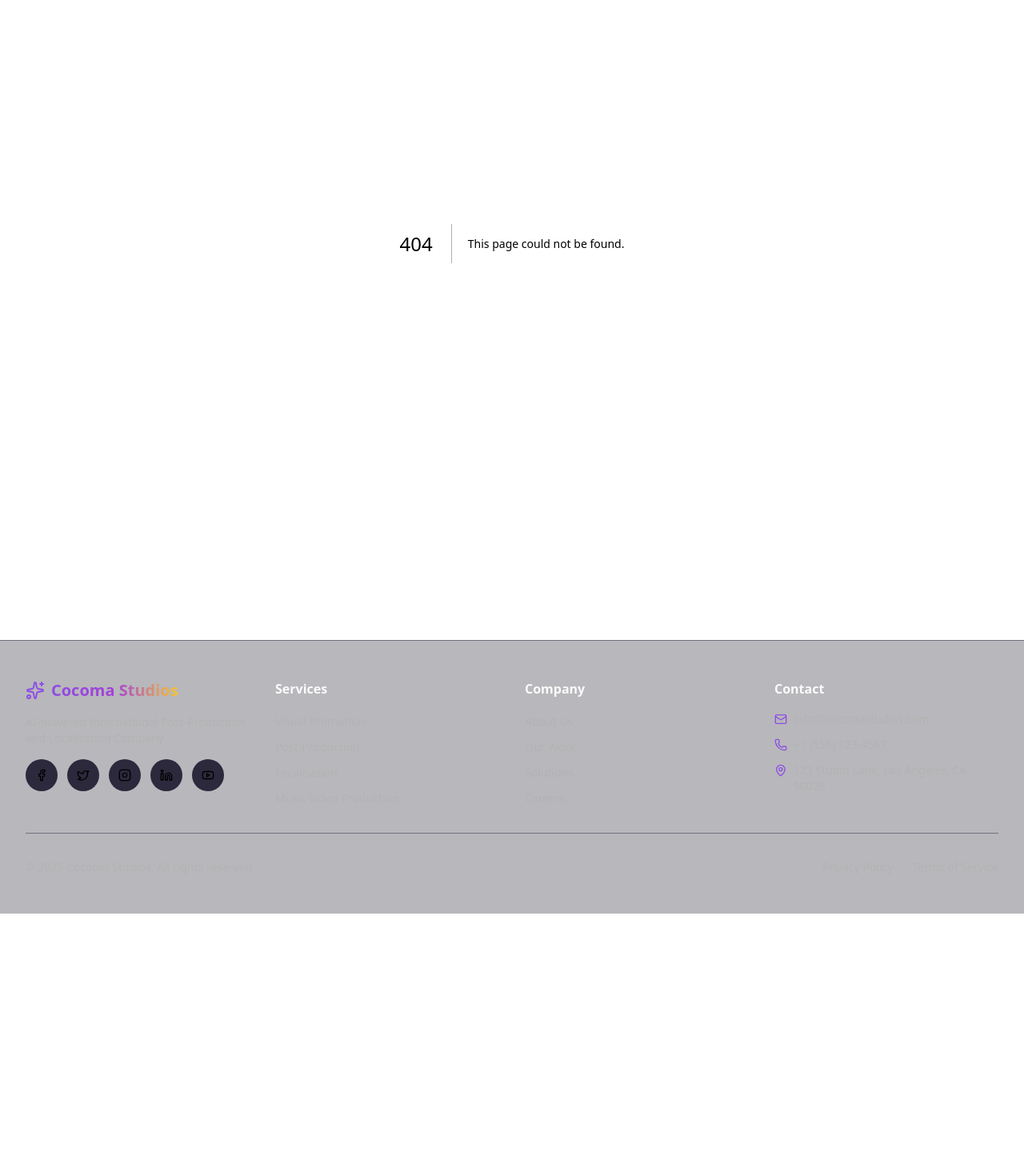
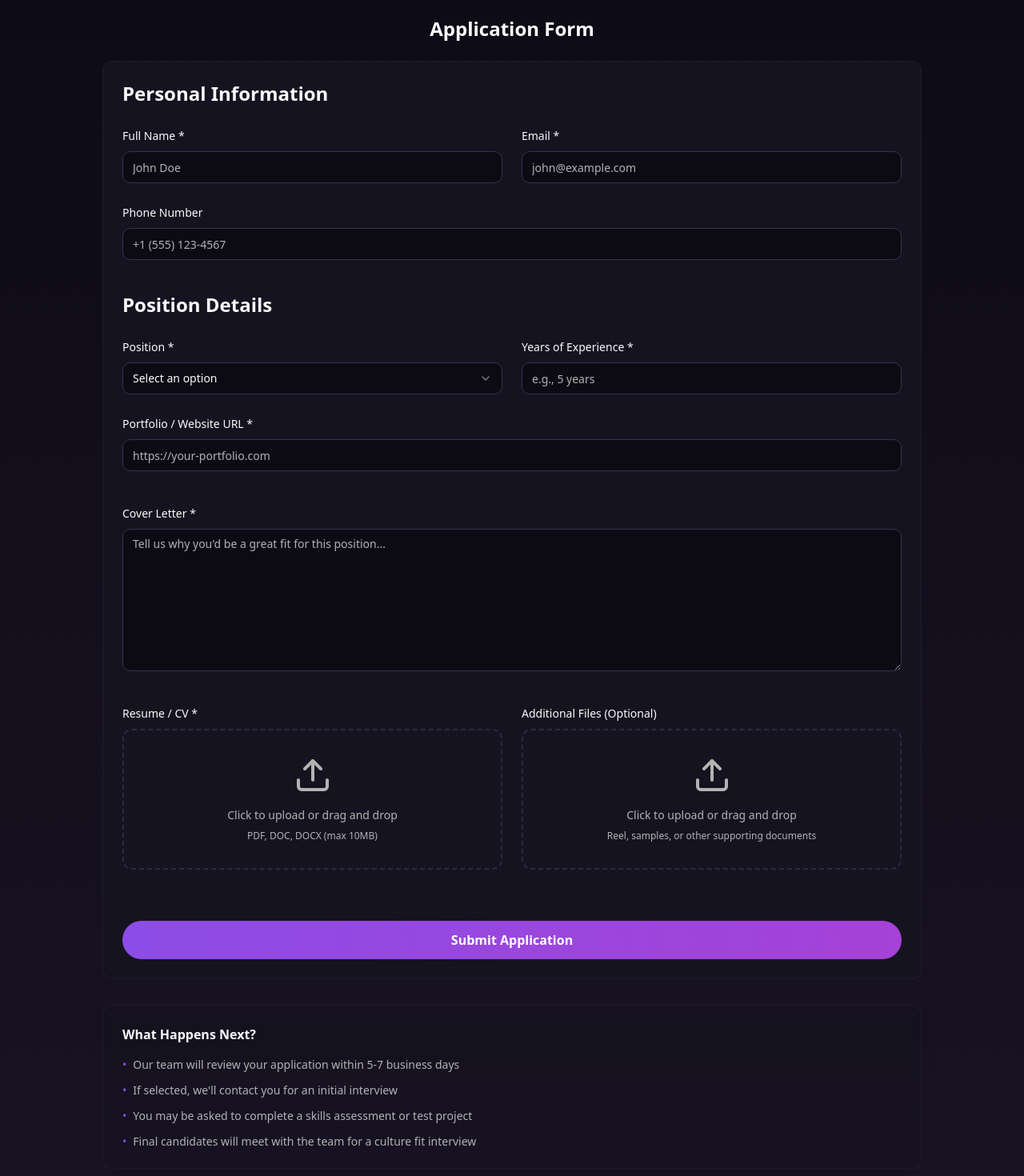
Before and after one commit to anshukumar2708/cocoma-studios, a Next.js app: page /hiring in a window 1280 px wide. Before the commit this address had no page. Shown: the part 96-1566 px from the top of the page at 80% size. Before the commit the page ends 1238 px from the top, so only its background shows below. Built offline with nearby package versions, Linux system fonts and the light colour scheme.

Commit message:
add hiring page

```diff
--- /dev/null
+++ b/src/app/hiring/page.tsx
@@ -0,0 +1,240 @@
+"use client"
+import { useState } from "react";
+import { Input } from "@/components/ui/input";
+import { Textarea } from "@/components/ui/textarea";
+import { Label } from "@/components/ui/label";
+import { Select, SelectContent, SelectItem, SelectTrigger, SelectValue } from "@/components/ui/select";
+import { Card } from "@/components/ui/card";
+import { Upload } from "lucide-react";
+import Button from "@/components/ui/Button";
+// import heroBg from "@/assets/hero-bg.jpg";
+// import HeroSection from "@/components/ui/HeroSection";
+
+const Hiring = () => {
+  // const { toast } = useToast();
+  const [formData, setFormData] = useState({
+    fullName: "",
+    email: "",
+    phone: "",
+    position: "",
+    experience: "",
+    portfolio: "",
+    coverLetter: "",
+  });
+
+  const handleSubmit = (e: React.FormEvent) => {
+    e.preventDefault();
+    // toast({
+    //   title: "Application Submitted!",
+    //   description: "We'll review your application and get back to you soon.",
+    // });
+    // Reset form
+    setFormData({
+      fullName: "",
+      email: "",
+      phone: "",
+      position: "",
+      experience: "",
+      portfolio: "",
+      coverLetter: "",
+    });
+  };
+
+  const positions = [
+    "Senior Video Editor",
+    "Color Grading Artist",
+    "Sound Designer",
+    "Localization Project Manager",
+    "VFX Compositor",
+    "Motion Graphics Designer",
+    "General Application",
+  ];
+
+  return (
+    <div className="min-h-screen">
+
+      {/* Hero Section */}
+      {/* <HeroSection
+        heroBg={heroBg}
+        title="Apply to"
+        highlightedText="Cocoma Studios"
+        subtitle="Comprehensive post-production and localisation solutions powered by AI technology and human expertise"
+      /> */}
+
+
+      {/* Application Form */}
+      <section className="section-container">
+        <h2 className="text-2xl font-semibold mb-6 text-white text-center my-5">Application Form</h2>
+        <div className="max-w-5xl mx-auto">
+          <Card className="glass-card">
+            <form onSubmit={handleSubmit} className="space-y-10">
+              {/* Personal Information */}
+              <div>
+                <h3 className="text-2xl font-semibold mb-6">Personal Information</h3>
+                <div className="grid grid-cols-1 md:grid-cols-2 gap-6">
+                  <div className="space-y-2">
+                    <Label htmlFor="fullName">Full Name *</Label>
+                    <Input
+                      id="fullName"
+                      placeholder="John Doe"
+                      value={formData.fullName}
+                      onChange={(e) => setFormData({ ...formData, fullName: e.target.value })}
+                      required
+                    />
+                  </div>
+                  <div className="space-y-2">
+                    <Label htmlFor="email">Email *</Label>
+                    <Input
+                      id="email"
+                      type="email"
+                      placeholder="john@example.com"
+                      value={formData.email}
+                      onChange={(e) => setFormData({ ...formData, email: e.target.value })}
+                      required
+                    />
+                  </div>
+                  <div className="space-y-2 md:col-span-2">
+                    <Label htmlFor="phone">Phone Number</Label>
+                    <Input
+                      id="phone"
+                      type="tel"
+                      placeholder="+1 (555) 123-4567"
+                      value={formData.phone}
+                      onChange={(e) => setFormData({ ...formData, phone: e.target.value })}
+                    />
+                  </div>
+                </div>
+              </div>
+
+              {/* Position Details */}
+              <div>
+                <h3 className="text-2xl font-semibold mb-6">Position Details</h3>
+                <div className="grid grid-cols-1 md:grid-cols-2 gap-6">
+                  <div className="space-y-2">
+                    <Label htmlFor="position">Position *</Label>
+                    <Select
+                      value={formData.position}
+                      onValueChange={(value) => setFormData({ ...formData, position: value })}
+                    >
+                      <SelectTrigger>
+                        <SelectValue placeholder="Select a position" />
+                      </SelectTrigger>
+                      <SelectContent>
+                        {positions.map((position) => (
+                          <SelectItem key={position} value={position}>
+                            {position}
+                          </SelectItem>
+                        ))}
+                      </SelectContent>
+                    </Select>
+                  </div>
+                  <div className="space-y-2">
+                    <Label htmlFor="experience">Years of Experience *</Label>
+                    <Input
+                      id="experience"
+                      placeholder="e.g., 5 years"
+                      value={formData.experience}
+                      onChange={(e) => setFormData({ ...formData, experience: e.target.value })}
+                      required
+                    />
+                  </div>
+                  <div className="space-y-2 md:col-span-2">
+                    <Label htmlFor="portfolio">Portfolio / Website URL *</Label>
+                    <Input
+                      id="portfolio"
+                      type="url"
+                      placeholder="https://your-portfolio.com"
+                      value={formData.portfolio}
+                      onChange={(e) => setFormData({ ...formData, portfolio: e.target.value })}
+                      required
+                    />
+                  </div>
+                </div>
+              </div>
+
+              {/* Cover Letter (Full Width) */}
+              <div className="space-y-2">
+                <Label htmlFor="coverLetter">Cover Letter *</Label>
+                <Textarea
+                  id="coverLetter"
+                  placeholder="Tell us why you'd be a great fit for this position..."
+                  value={formData.coverLetter}
+                  onChange={(e) => setFormData({ ...formData, coverLetter: e.target.value })}
+                  rows={8}
+                  required
+                />
+              </div>
+
+              {/* Upload Sections (Side by Side on Desktop) */}
+              <div className="grid grid-cols-1 md:grid-cols-2 gap-6">
+                {/* Resume Upload */}
+                <div className="space-y-2">
+                  <Label htmlFor="resume">Resume / CV *</Label>
+                  <div className="border-2 border-dashed border-border rounded-lg p-8 text-center hover:border-primary transition-colors cursor-pointer">
+                    <Upload className="w-12 h-12 text-muted-foreground mx-auto mb-4" />
+                    <p className="text-sm text-muted-foreground mb-2">
+                      Click to upload or drag and drop
+                    </p>
+                    <p className="text-xs text-muted-foreground">PDF, DOC, DOCX (max 10MB)</p>
+                    <Input
+                      id="resume"
+                      type="file"
+                      accept=".pdf,.doc,.docx"
+                      className="hidden"
+                      required
+                    />
+                  </div>
+                </div>
+
+                {/* Additional Files Upload */}
+                <div className="space-y-2">
+                  <Label htmlFor="additional">Additional Files (Optional)</Label>
+                  <div className="border-2 border-dashed border-border rounded-lg p-8 text-center hover:border-primary transition-colors cursor-pointer">
+                    <Upload className="w-12 h-12 text-muted-foreground mx-auto mb-4" />
+                    <p className="text-sm text-muted-foreground mb-2">
+                      Click to upload or drag and drop
+                    </p>
+                    <p className="text-xs text-muted-foreground">
+                      Reel, samples, or other supporting documents
+                    </p>
+                    <Input id="additional" type="file" multiple className="hidden" />
+                  </div>
+                </div>
+              </div>
+
+              {/* Submit Button */}
+              <div className="pt-6">
+                <Button title="Submit Application" className="btn-primary w-full" />
+              </div>
+            </form>
+          </Card>
+
+          {/* Info Box */}
+          <div className="mt-8 glass-card">
+            <h3 className="font-semibold mb-4">What Happens Next?</h3>
+            <ul className="space-y-3 text-sm text-muted-foreground">
+              <li className="flex gap-2">
+                <span className="text-primary">•</span>
+                <span>Our team will review your application within 5-7 business days</span>
+              </li>
+              <li className="flex gap-2">
+                <span className="text-primary">•</span>
+                <span>If selected, we&apos;ll contact you for an initial interview</span>
+              </li>
+              <li className="flex gap-2">
+                <span className="text-primary">•</span>
+                <span>You may be asked to complete a skills assessment or test project</span>
+              </li>
+              <li className="flex gap-2">
+                <span className="text-primary">•</span>
+                <span>Final candidates will meet with the team for a culture fit interview</span>
+              </li>
+            </ul>
+          </div>
+        </div>
+      </section>
+    </div>
+  );
+};
+
+export default Hiring;
```
